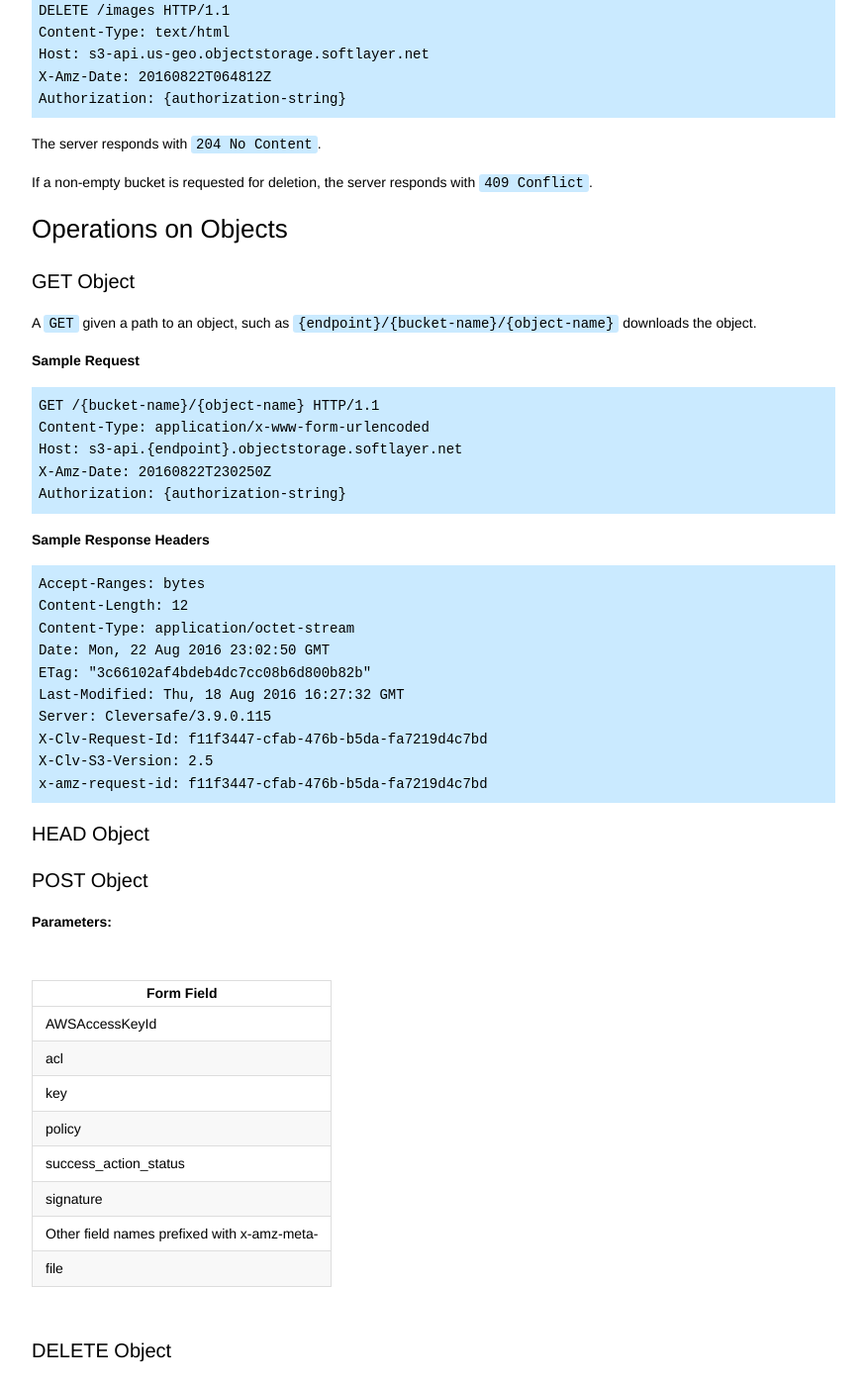
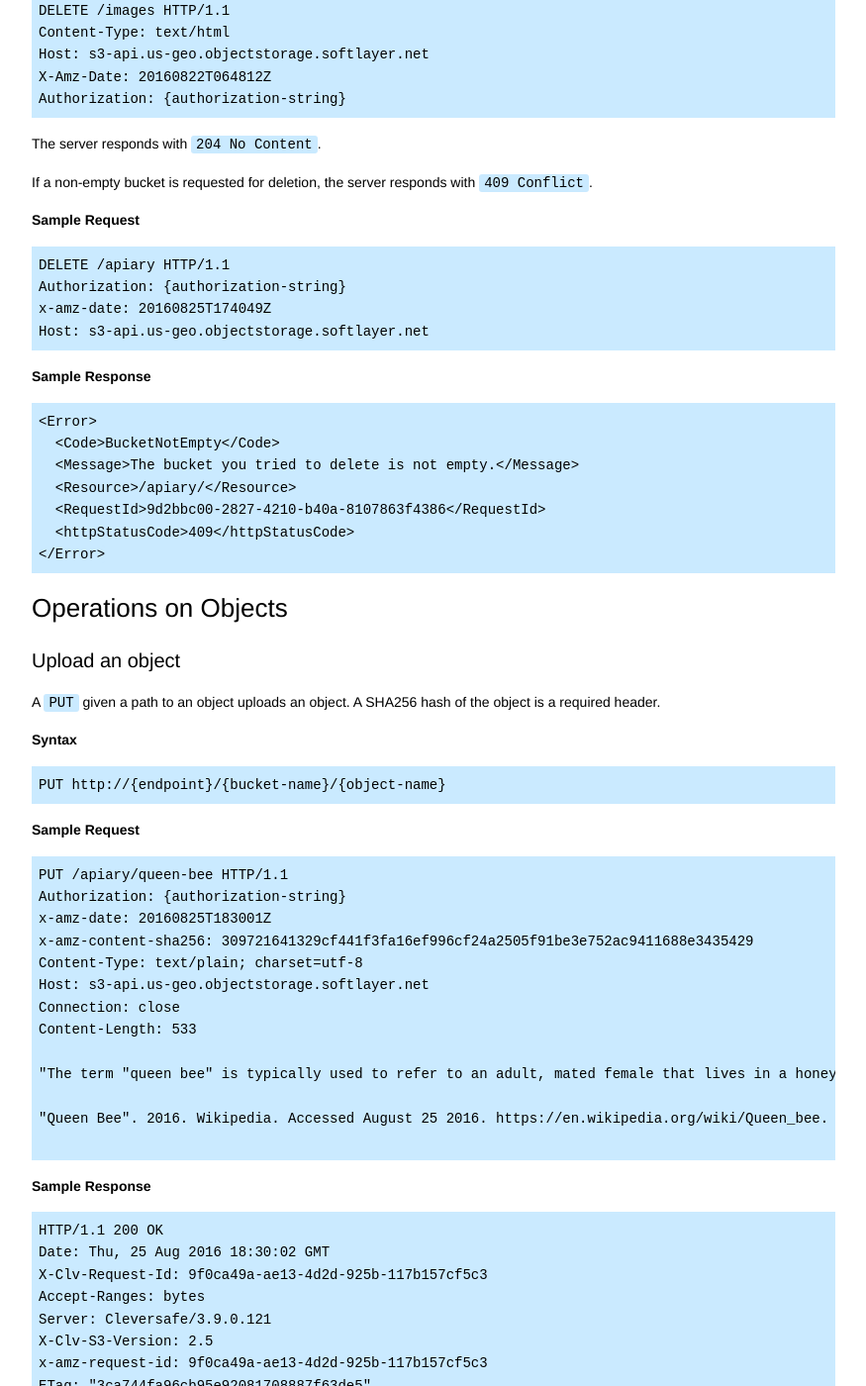
Before and after one commit to mpcarl-ibm/crs-docs, a Jekyll site: the page built from _api/reference.md, in a window 1280 px wide and 1400 px high, scrolled down 5342 px. Shown: the whole window at 99% size, without its empty margins (367-1242 px from the left). Built offline with Jekyll 4.4.1, drawn with Linux system fonts in a browser that asks for light colours; some of the changed text lies outside the part shown.

Commit message:
more api examples

```diff
--- a/_api/reference.md
+++ b/_api/reference.md
@@ -252,69 +252,177 @@ The server responds with `204 No Content`.
 
 If a non-empty bucket is requested for deletion, the server responds with `409 Conflict`.
 
+**Sample Request**
+
+~~~
+DELETE /apiary HTTP/1.1
+Authorization: {authorization-string}
+x-amz-date: 20160825T174049Z
+Host: s3-api.us-geo.objectstorage.softlayer.net
+~~~
+
+**Sample Response**
+
+~~~
+<Error>
+  <Code>BucketNotEmpty</Code>
+  <Message>The bucket you tried to delete is not empty.</Message>
+  <Resource>/apiary/</Resource>
+  <RequestId>9d2bbc00-2827-4210-b40a-8107863f4386</RequestId>
+  <httpStatusCode>409</httpStatusCode>
+</Error>
+~~~
+
 ### Operations on Objects
 {: #operations-on-objects}
 
+#### Upload an object
 
-#### GET Object
+A `PUT` given a path to an object uploads an object. A SHA256 hash of the object is a required header.
 
-A `GET` given a path to an object, such as `{endpoint}/{bucket-name}/{object-name}` downloads the object.
+
+**Syntax**
+
+~~~
+PUT http://{endpoint}/{bucket-name}/{object-name}
+~~~
 
 **Sample Request**
 
 ~~~
-GET /{bucket-name}/{object-name} HTTP/1.1
-Content-Type: application/x-www-form-urlencoded
-Host: s3-api.{endpoint}.objectstorage.softlayer.net
-X-Amz-Date: 20160822T230250Z
+PUT /apiary/queen-bee HTTP/1.1
 Authorization: {authorization-string}
+x-amz-date: 20160825T183001Z
+x-amz-content-sha256: 309721641329cf441f3fa16ef996cf24a2505f91be3e752ac9411688e3435429
+Content-Type: text/plain; charset=utf-8
+Host: s3-api.us-geo.objectstorage.softlayer.net
+Connection: close
+Content-Length: 533
+
+"The term "queen bee" is typically used to refer to an adult, mated female that lives in a honey bee colony or hive; she is usually themother of most, if not all, of the bees in the beehive.[1] The queens are developed from larvae selected by worker bees and specially fed in order to become sexually mature. There is normally only one adult, mated queen in a hive, in which case the bees will usually follow and fiercely protect her."
+
+"Queen Bee". 2016. Wikipedia. Accessed August 25 2016. https://en.wikipedia.org/wiki/Queen_bee.
+
 ~~~
 
-**Sample Response Headers**
+**Sample Response**
 
 ~~~
+HTTP/1.1 200 OK
+Date: Thu, 25 Aug 2016 18:30:02 GMT
+X-Clv-Request-Id: 9f0ca49a-ae13-4d2d-925b-117b157cf5c3
 Accept-Ranges: bytes
-Content-Length: 12
-Content-Type: application/octet-stream
-Date: Mon, 22 Aug 2016 23:02:50 GMT
-ETag: "3c66102af4bdeb4dc7cc08b6d800b82b"
-Last-Modified: Thu, 18 Aug 2016 16:27:32 GMT
-Server: Cleversafe/3.9.0.115
-X-Clv-Request-Id: f11f3447-cfab-476b-b5da-fa7219d4c7bd
+Server: Cleversafe/3.9.0.121
 X-Clv-S3-Version: 2.5
-x-amz-request-id: f11f3447-cfab-476b-b5da-fa7219d4c7bd
+x-amz-request-id: 9f0ca49a-ae13-4d2d-925b-117b157cf5c3
+ETag: "3ca744fa96cb95e92081708887f63de5"
+Content-Length: 0
 ~~~
 
-#### HEAD Object
+#### Get an objects headers
 
+A `HEAD` given a path to an object retrieves that object's headers.
 
+**Syntax**
 
+~~~
+HEAD http://{endpoint}/{bucket-name}/{object-name}
+~~~
 
-#### POST Object
+**Sample Request**
 
+~~~
+HEAD /apiary/soldier-bee HTTP/1.1
+Authorization: {authorization-string}
+x-amz-date: 20160825T183244Z
+Host: s3-api.sjc-us-geo.objectstorage.softlayer.net
+Connection: close
+~~~
 
-**Parameters:**
+**Sample Response**
 
-| Form Field |
-|------------|
-| AWSAccessKeyId |
-| acl  |
-| key |
-| policy |
-| success_action_status |
-| signature |
-| Other field names prefixed with x-amz-meta- |
-| file |
+~~~
+HTTP/1.1 200 OK
+Date: Thu, 25 Aug 2016 18:32:44 GMT
+X-Clv-Request-Id: da214d69-1999-4461-a130-81ba33c484a6
+Accept-Ranges: bytes
+Server: Cleversafe/3.9.0.121
+X-Clv-S3-Version: 2.5
+x-amz-request-id: da214d69-1999-4461-a130-81ba33c484a6
+ETag: "37d4c94839ee181a2224d6242176c4b5"
+Content-Type: text/plain; charset=UTF-8
+Last-Modified: Thu, 25 Aug 2016 17:49:06 GMT
+Content-Length: 11
+~~~
 
+#### Download an object
+
+A `GET` given a path to an object uploads an object.
+
+**Syntax**
+
+~~~
+GET http://{endpoint}/{bucket-name}/{object-name}
+~~~
+
+**Sample Request**
+
+~~~
+GET /apiary/worker-bee HTTP/1.1
+Authorization: {authorization-string}
+Host: s3-api.us-geo.objectstorage.softlayer.net
+Connection: close
+~~~
+
+**Sample Response**
+
+~~~
+HTTP/1.1 200 OK
+Date: Thu, 25 Aug 2016 18:34:25 GMT
+X-Clv-Request-Id: 116dcd6b-215d-4a81-bd30-30291fa38f93
+Accept-Ranges: bytes
+Server: Cleversafe/3.9.0.121
+X-Clv-S3-Version: 2.5
+x-amz-request-id: 116dcd6b-215d-4a81-bd30-30291fa38f93
+ETag: "d34d8aada2996fc42e6948b926513907"
+Content-Type: text/plain; charset=UTF-8
+Last-Modified: Thu, 25 Aug 2016 17:46:53 GMT
+Content-Length: 467
+
+"A worker bee is any female (eusocial) bee that lacks the full reproductive capacity of the colony's queen bee; under most circumstances, this is correlated to an increase in certain non-reproductive activities relative to a queen, as well. Worker bees occur in many bee species other than honey bees, but this is by far the most familiar colloquial use of the term."
+
+"Worker Bee". 2016. Wikipedia. Accessed August 25 2016. https://en.wikipedia.org/wiki/Worker_bee.
+~~~
 
 #### DELETE Object
 
+#### Download an object
 
-**Parameters:**
+A `DELETE` given a path to an object deletes an object.
 
-| Operation | Header |
-|-----------|--------|
-| Response Headers | x-amz-delete-marker |
+**Syntax**
 
+~~~
+DELETE http://{endpoint}/{bucket-name}/{object-name}
+~~~
 
-#### PUT Object
+**Sample Request**
+
+~~~
+DELETE /apiary/soldier-bee HTTP/1.1
+Authorization: {authorization-string}
+Host: s3-api.sjc-us-geo.objectstorage.softlayer.net
+Connection: close
+~~~
+
+**Sample Response**
+
+~~~
+HTTP/1.1 204 No Content
+Date: Thu, 25 Aug 2016 17:44:57 GMT
+X-Clv-Request-Id: 8ff4dc32-a6f0-447f-86cf-427b564d5855
+Accept-Ranges: bytes
+Server: Cleversafe/3.9.0.121
+X-Clv-S3-Version: 2.5
+x-amz-request-id: 8ff4dc32-a6f0-447f-86cf-427b564d5855
+~~~
```
Also changed, not shown: 2 other files.
